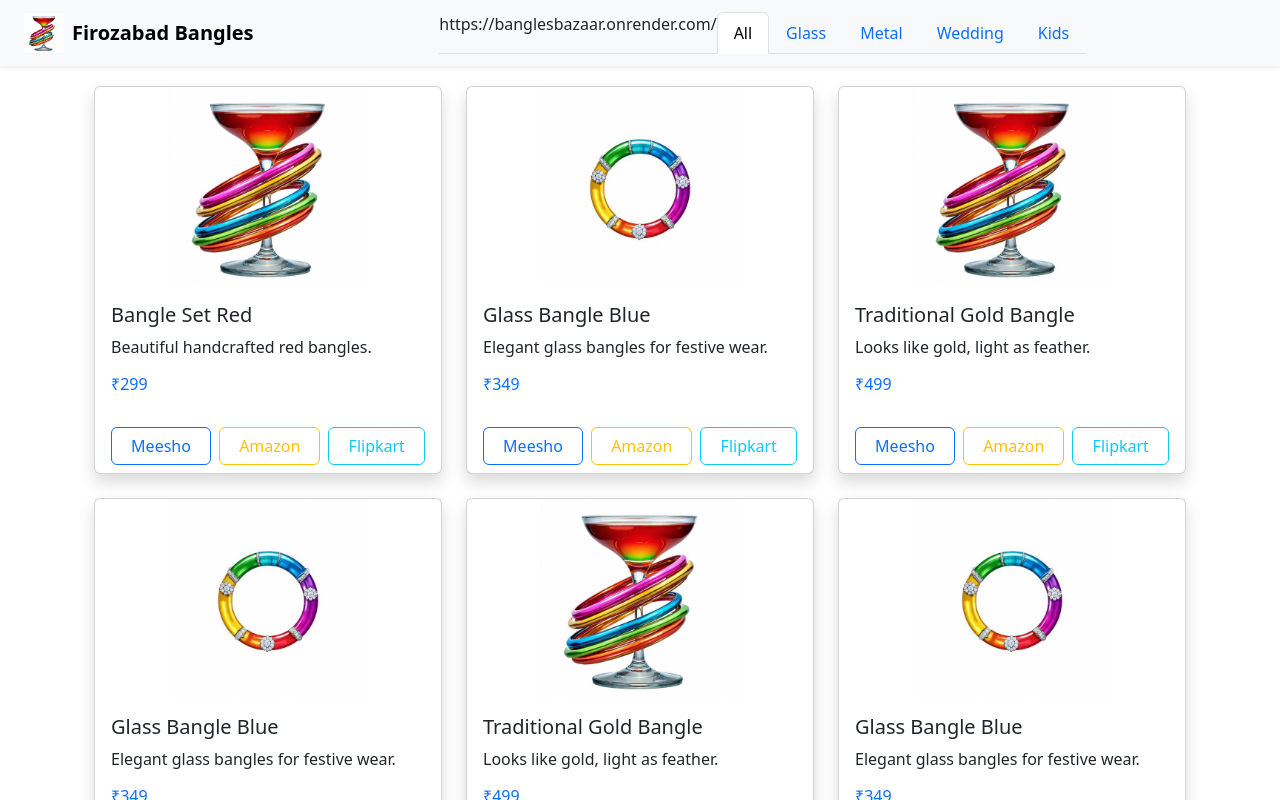
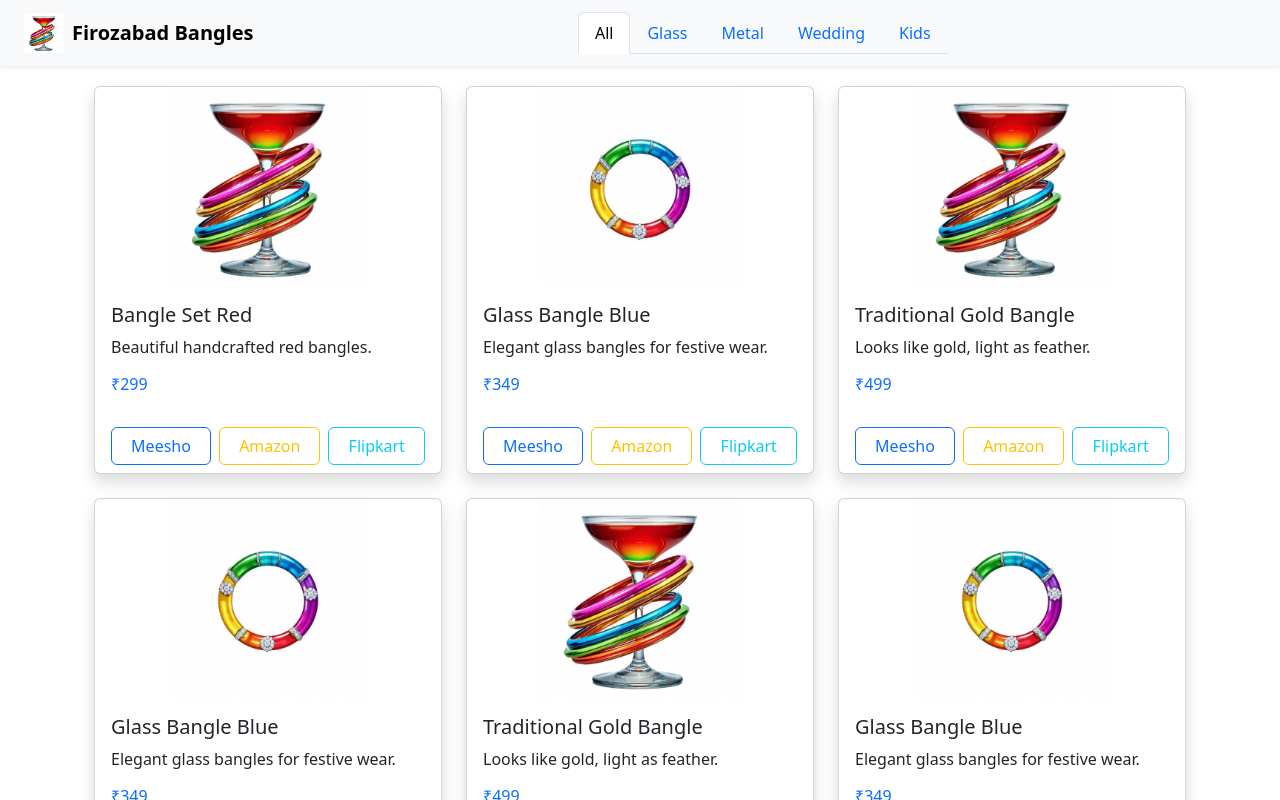
Before and after one commit to DevendrakumarGLAu/ecommerce, an Angular app: page / in a window 1280 px wide. Shown: the top 800 px of the page. Built offline with nearby package versions, Linux system fonts and the light colour scheme.

Commit message:
Update header.component.html

```diff
--- a/src/app/common/header/header.component.html
+++ b/src/app/common/header/header.component.html
@@ -6,7 +6,7 @@
   </a>
 
   <!-- Category Tabs (center) -->
-  <ul class="nav nav-tabs mx-auto">https://banglesbazaar.onrender.com/
+  <ul class="nav nav-tabs mx-auto">
     <li class="nav-item">
       <a class="nav-link active" href="#">All</a>
     </li>
```
